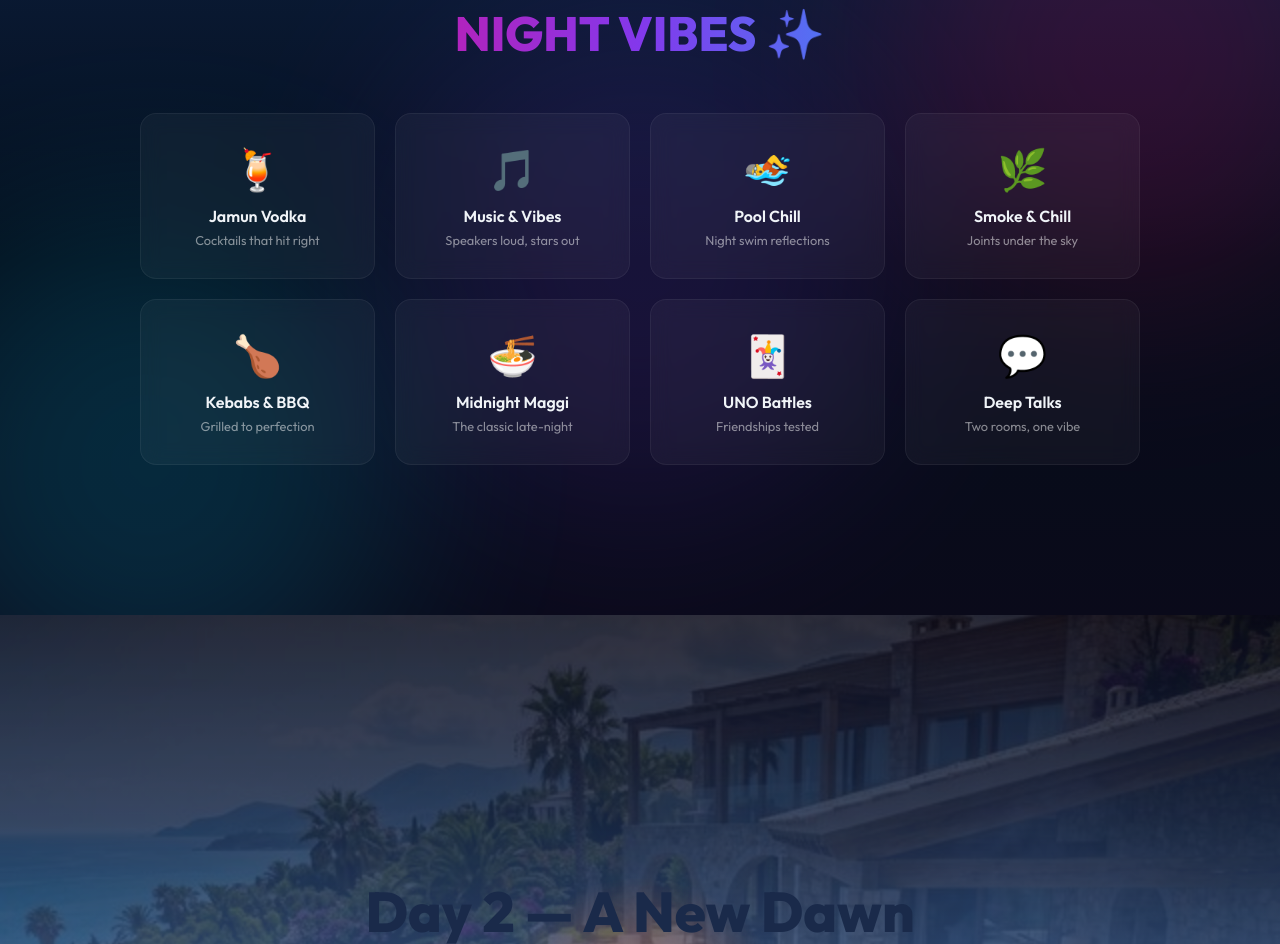
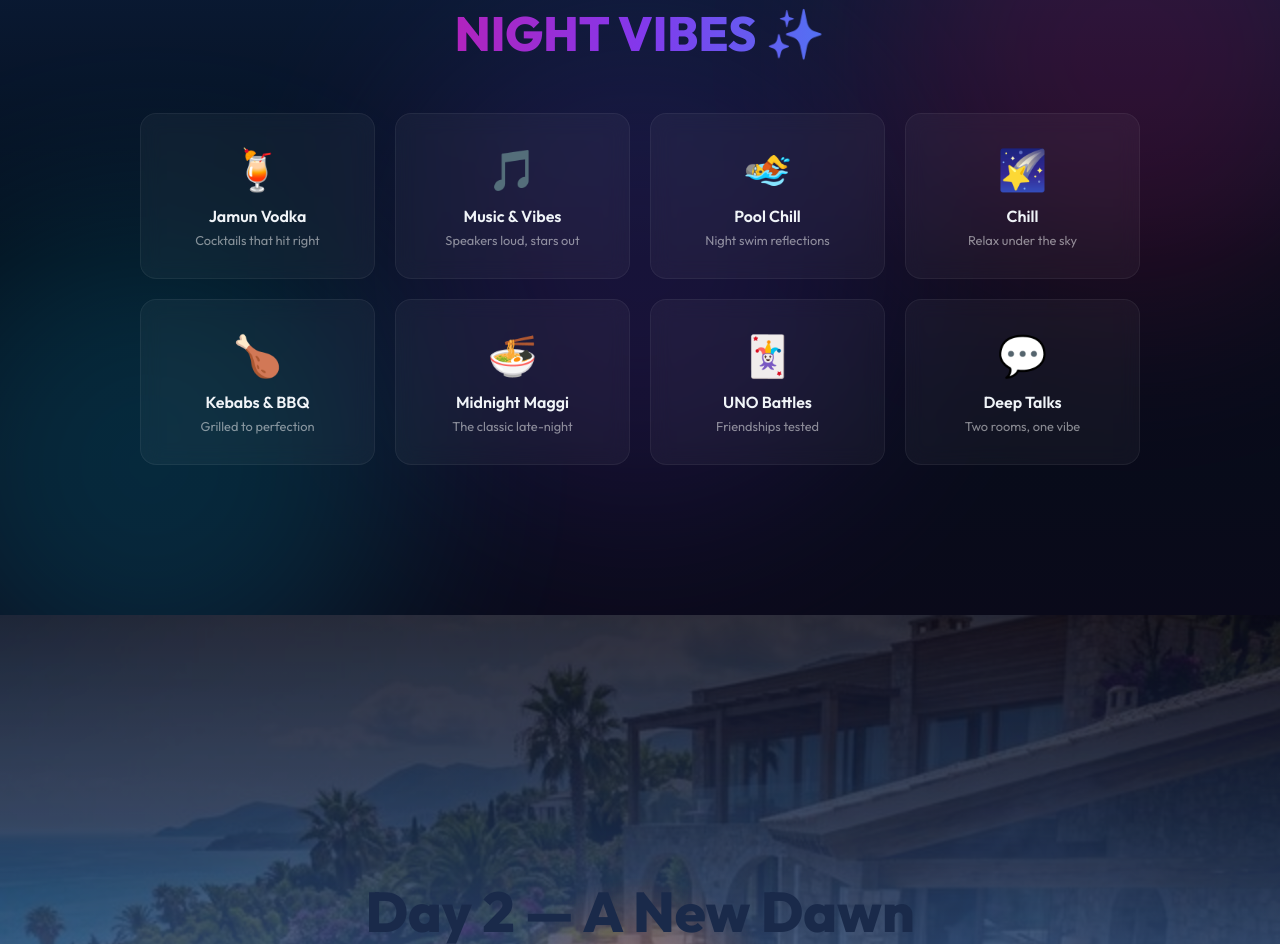
Before and after one commit to sarthak-handa/Alwar, a plain HTML site: page index.html in a window 1280 px wide. Shown: the part 4922-5866 px from the top of the page. Drawn offline with Linux system fonts and the light colour scheme.

Commit message:
Update index.html

```diff
--- a/index.html
+++ b/index.html
@@ -362,7 +362,7 @@ footer p{font-size:.8rem;color:rgba(255,255,255,.2)}
       <div class="night-card"><div class="icon">🍹</div><h3>Jamun Vodka</h3><p>Cocktails that hit right</p></div>
       <div class="night-card"><div class="icon">🎵</div><h3>Music & Vibes</h3><p>Speakers loud, stars out</p></div>
       <div class="night-card"><div class="icon">🏊</div><h3>Pool Chill</h3><p>Night swim reflections</p></div>
-      <div class="night-card"><div class="icon">🌿</div><h3>Smoke & Chill</h3><p>Joints under the sky</p></div>
+      <div class="night-card"><div class="icon">🌠</div><h3>Chill</h3><p>Relax under the sky</p></div>
       <div class="night-card"><div class="icon">🍗</div><h3>Kebabs & BBQ</h3><p>Grilled to perfection</p></div>
       <div class="night-card"><div class="icon">🍜</div><h3>Midnight Maggi</h3><p>The classic late-night</p></div>
       <div class="night-card"><div class="icon">🃏</div><h3>UNO Battles</h3><p>Friendships tested</p></div>
```
